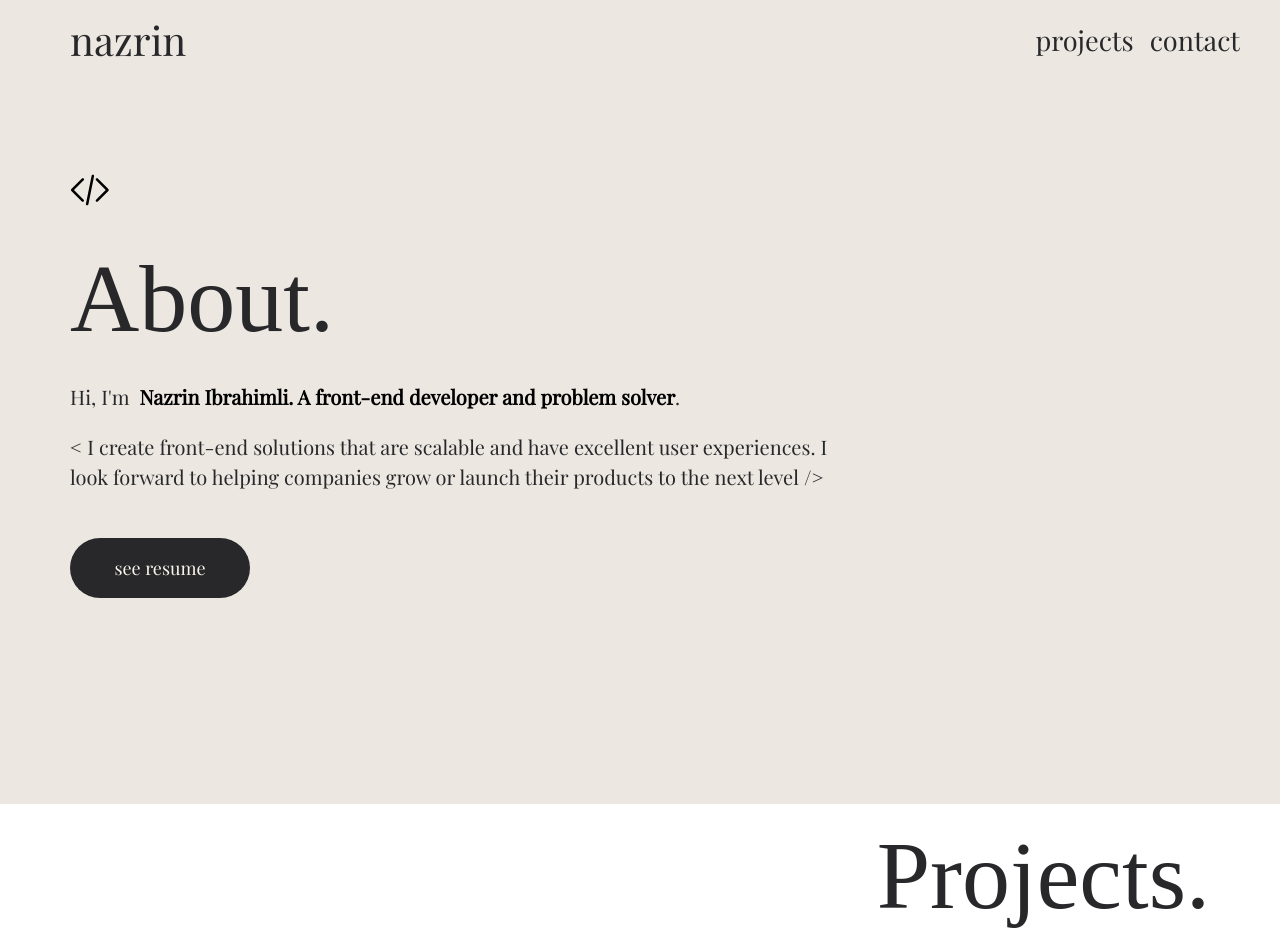
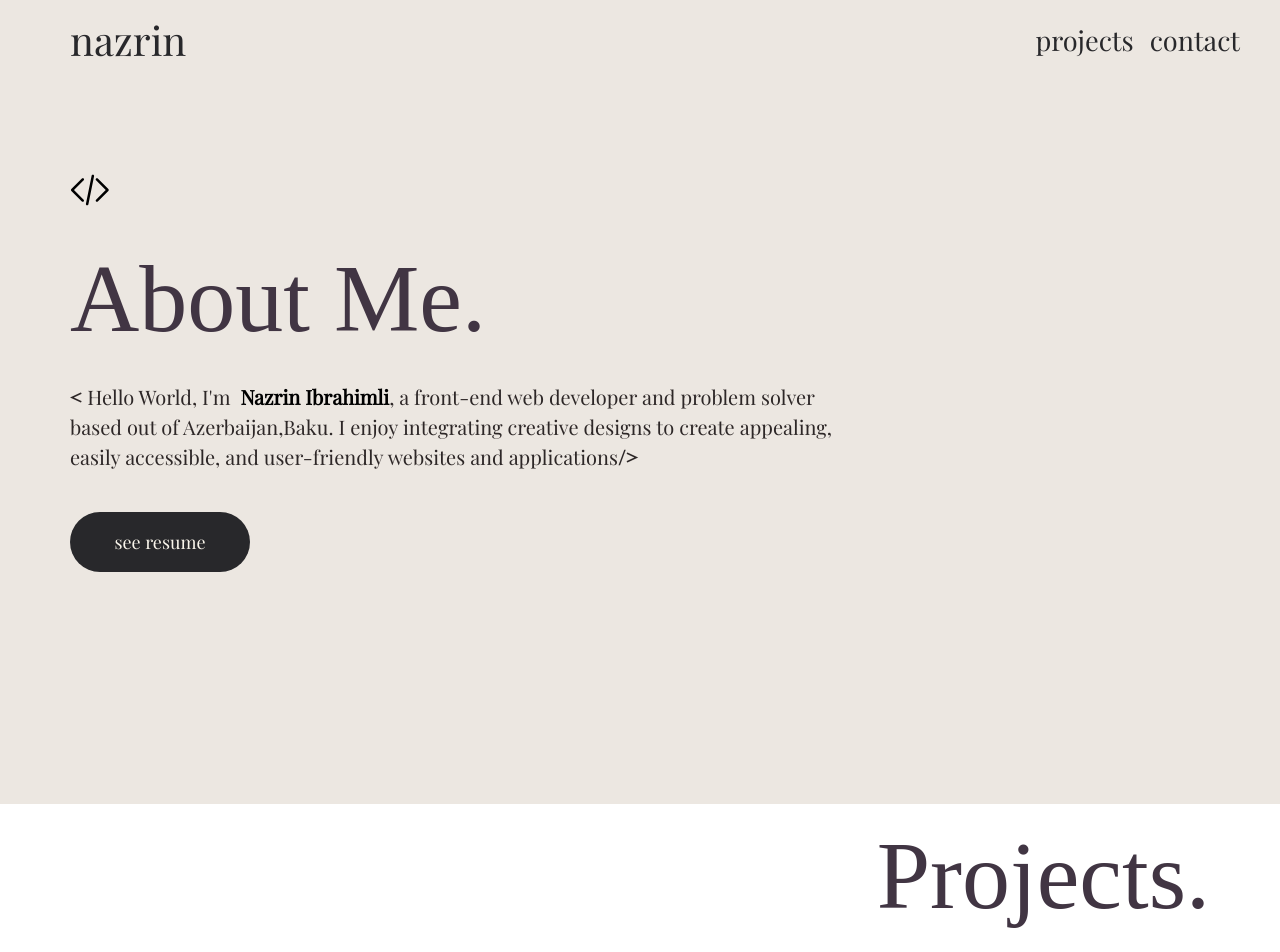
Before and after one commit to nazrinibrahimli/portfolio-Nazrin, a React (Create React App) app: page / in a window 1280 px wide. Shown: the top 952 px of the page. Built offline with nearby package versions, Linux system fonts and the light colour scheme; a web font is replaced by a local one.

Commit message:
changes to headeings' colors

```diff
--- a/src/components/About.jsx
+++ b/src/components/About.jsx
@@ -12,14 +12,12 @@ const About = () => {
 
      <div className='left'>
        <img src={icon} alt="code-icon" />
-     <h1 className="name">About.</h1>
-       <p className="inside-span">Hi, I'm<span className='myName'>Nazrin Ibrahimli. A front-end developer and problem solver</span>.  </p>
-       <p className='about-me-info'> {"<"} I create front-end solutions that are scalable and have excellent user experiences. I look forward to helping companies grow or launch their products to the next level  {"/>"}
-       </p>
+     <h1 className="name">About Me.</h1>
+       <p className="inside-span"><b>{"<"}</b>  Hello World, I'm<span className='myName'>Nazrin Ibrahimli</span>, a front-end web developer and problem solver based out of Azerbaijan,Baku. I enjoy integrating creative designs to create appealing, easily accessible, and user-friendly websites and applications<b>{"/>"}</b>  </p>
+       {/* <p className='about-me-info'> <b>{"<"}</b> I create front-end solutions that are scalable and have excellent user experiences. I look forward to helping companies grow or launch their products to the next level
+       </p> */}
       <button className='see-projects-button'>
-        {/* <a href="https://github.com/nazrinibrahimli" target="_blank">see projects</a> */}
         <a href={resume} download="Resume Nazrin Ibrahimli">see resume</a>
-
       </button>
      </div>
 
--- a/src/components/Contact.jsx
+++ b/src/components/Contact.jsx
@@ -13,10 +13,11 @@ const Contact = () => {
       <p className='contact-info'>I can help build you next website.  </p>
               <div className='link-icon'>
               <a href = "mailto:nazaibraqimli99@gmail.com?subject = Contact for collaboration = Message" target="_blank">
-          Send me an Email! nazaibraqimli99@gmail.com </a>
+          Click to send me an email! nazaibraqimli99@gmail.com 📩</a>
+          <hr />
           <p >On the Internet:</p>
-              <a href="https://www.linkedin.com/in/nazrinibrahimli/"  target="_blank" >Linkedin </a>
-              <a href="https://github.com/nazrinibrahimli" target="_blank">Github</a>
+              <a href="https://www.linkedin.com/in/nazrinibrahimli/"  target="_blank" >Linkedin  ↗</a>
+              <a href="https://github.com/nazrinibrahimli" target="_blank">Github ↗</a>
               </div>
       </div>
     </div>
--- a/src/styles/About.css
+++ b/src/styles/About.css
@@ -17,7 +17,8 @@
     margin-left: 0;
     padding-left: 0;
     font-size: 6rem;
-    color: #28282B;
+    /* color: #28282B; */
+    color: #413543;
     width: 30rem;
     border-radius: 2rem;
     padding: 1rem 0 1rem;
@@ -39,10 +40,11 @@ span{
     padding: 10px 0;
     margin: 0;
     font-family: 'Playfair Display', serif;
-    color: #28282B;
+    /* color: #28282B; */
+    color: #2D2727;
+    width: 50rem;
+}
 
-
-}
 .myName{
     font-weight: 800;
     color: black;
@@ -53,8 +55,8 @@ span{
     font-family: 'Playfair Display', serif;
     font-size: 1.25rem;
     padding-top: 10px;
-    color: #28282B;
-
+    /* color: #28282B; */
+    color: #2D2727;
 
 }
 
@@ -98,7 +100,8 @@ span{
     width: 11.25rem;
     height: 60px;
     /* background-color: #243e7e;; */
-    background-color: #28282B;
+    /* background-color: #28282B; */
+    background-color: #2D2727;
     border: none;
     border-radius: 2rem;
 
@@ -144,6 +147,8 @@ span{
 .inside-span{
     width: 10rem;
     font-size: 1.25rem;
+    width: 30rem;
+
 
 
 }
@@ -203,6 +208,10 @@ span{
         padding-top: 100px;
     }
 
+    .inside-span{
+        width: 25rem;
+
+    }
 
 
  }
@@ -232,6 +241,10 @@ span{
         font-size: 6rem;
 
     }
+    .inside-span{
+        width: 10rem;
+
+    }
      }
 
      @media (max-width: 575.98px) {
--- a/src/styles/Contact.css
+++ b/src/styles/Contact.css
@@ -29,7 +29,7 @@ margin-bottom: 0;
 }
 
 .link-icon a {
-    text-decoration: underline;
+    /* text-decoration: underline; */
 
 }
 
--- a/src/styles/Project.css
+++ b/src/styles/Project.css
@@ -1,6 +1,7 @@
 .project {
     font-size: 6rem;
-    color: #28282B;
+    /* color: #28282B; */
+    color: #413543;
     font-family: 'Aboreto', cursive;
     margin-bottom: 5rem;
     text-align: end;
--- a/src/styles/Skills.css
+++ b/src/styles/Skills.css
@@ -25,7 +25,8 @@
     padding-top: 50px;
     margin-top: 75px;
     font-size: 6rem;
-    color: #28282B;
+    /* color: #28282B; */
+    color: #413543;
     font-family: 'Aboreto', cursive;
     text-align: start;
     margin-left:70px;
```
